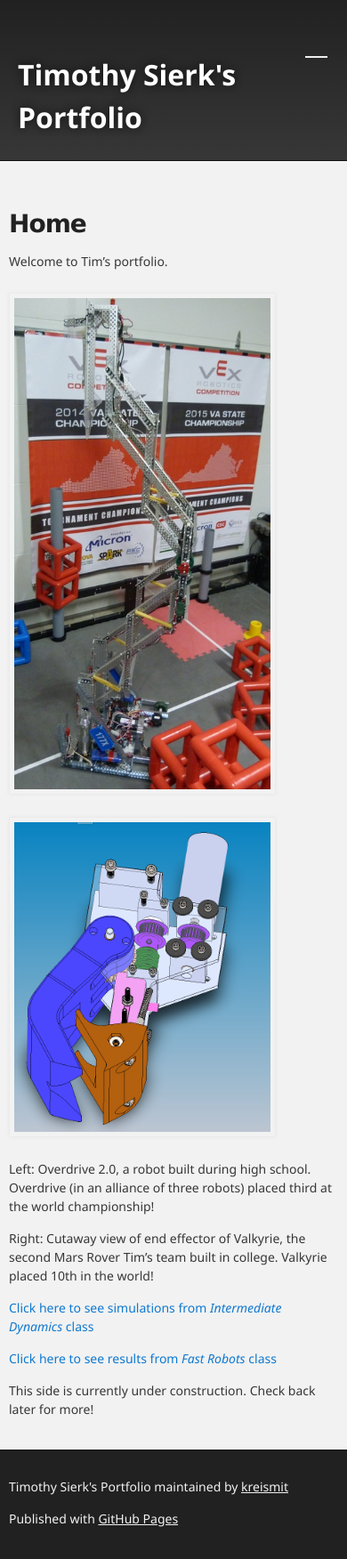
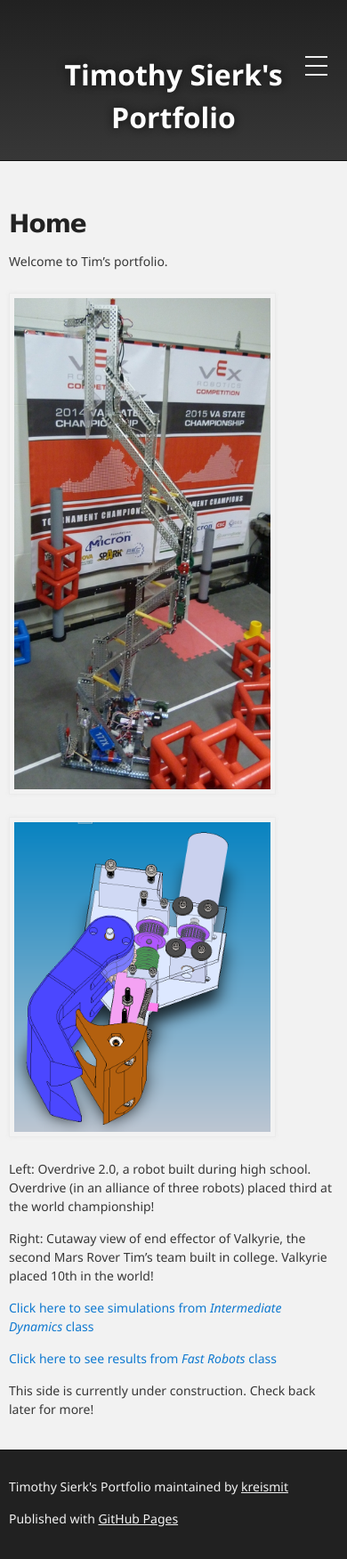
Before and after one commit to kreismit/portfolio, a Jekyll site: the page built from index.md, in a window 390 px wide. Shown: the whole page at 89% size. Built offline with Jekyll 4.4.1, drawn with Linux system fonts in a browser that asks for light colours; our own code applies the rules of GitHub Pages for plain Markdown files.

Commit message:
Fixed navbar problems and widened content

```diff
--- a/_layouts/default.html
+++ b/_layouts/default.html
@@ -6,257 +6,6 @@
     <meta http-equiv="X-UA-Compatible" content="IE=edge">
     <meta name="viewport" content="width=device-width,maximum-scale=2">
     <link rel="stylesheet" type="text/css" media="screen" href="{{ '/assets/css/style.css?v=' | append: site.github.build_revision | relative_url }}">
-  <!--
-  <style>
-
-    html {
-      box-sizing: border-box;
-    }
-    *, *:before, *:after {
-      box-sizing: inherit;
-    }
-
-    article, header, section, aside, details, figcaption, figure, footer, header, hgroup, main, nav, section, summary {
-        display: block;
-    }
-    body {
-        background:#daf4f8 none repeat scroll 0 0;
-        color: #222;
-        font-size: 100%;
-        line-height: 24px;
-        margin: 0;
-	    padding:0;
-	    font-family: "Segoe UI",sans-serif;
-    }
-    a{
-	    font-family: "Segoe UI",sans-serif;
-	    text-decoration: none;
-	    outline: none;
-    }
-    a:hover, a:focus {
-	    color: #373e18;
-    }
-    section {
-        float: left;
-        width: 100%;
-	    padding-bottom:3em;
-    }
-    h2 {
-        color: #1a0e0e;
-        font-size: 26px;
-        font-weight: 700;
-        margin: 0;
-        line-height: normal;
-	    text-transform:uppercase;
-    }
-    h2 span {
-        display: block;
-        padding: 0;
-        font-size: 18px;
-        opacity: 0.7;
-        margin-top: 5px;
-	    text-transform:uppercase;
-    }
-
-    #float-right{
-	    float:right;
-    }
-
-    /* ******************************************************
-	    Script Top
-    *********************************************************/
-
-    .ScriptTop {
-        background: #fff none repeat scroll 0 0;
-        float: left;
-        font-size: 0.69em;
-        font-weight: 600;
-        line-height: 2.2;
-        padding: 12px 0;
-        text-transform: uppercase;
-        width: 100%;
-    }
-
-    /* To Navigation Style 1*/
-    .ScriptTop ul {
-        margin: 24px 0;
-        padding: 0;
-        text-align: left;
-    }
-    .ScriptTop li{
-	    list-style:none;
-	    display:inline-block;
-    }
-    .ScriptTop li a {
-        background: #6a4aed none repeat scroll 0 0;
-        color: #fff;
-        display: inline-block;
-        font-size: 14px;
-        font-weight: 600;
-        padding: 5px 18px;
-        text-decoration: none;
-        text-transform: capitalize;
-    }
-    .ScriptTop li a:hover{
-	    background:#000;
-	    color:#fff;
-    }
-
-
-    /* ******************************************************
-	    Script Header
-    *********************************************************/
-
-    .ScriptHeader {
-        float: left;
-        width: 100%;
-        padding: 2em 0;
-    }
-    .rt-heading {
-        margin: 0 auto;
-	    text-align:center;
-    }
-
-    .ScriptHeader h1{
-	    font-family: "Source Sans Pro", "Segoe UI", Frutiger, "Frutiger Linotype", "Dejavu Sans", "Helvetica Neue", Arial, sans-serif;
-      text-rendering: optimizeLegibility;
-      -webkit-font-smoothing: antialiased;
-        color: #6a4aed;
-        font-size: 26px;
-        font-weight: 700;
-        margin: 0;
-        line-height: normal;
-
-    }
-    .ScriptHeader h2 {
-        color: #312c8f;
-        font-size: 20px;
-        font-weight: 400;
-        margin: 5px 0 0;
-        line-height: normal;
-
-    }
-    .ScriptHeader h1 span {
-        display: block;
-        padding: 0;
-        font-size: 22px;
-        opacity: 0.7;
-        margin-top: 5px;
-
-    }
-    .ScriptHeader span {
-        display: block;
-        padding: 0;
-        font-size: 22px;
-        opacity: 0.7;
-        margin-top: 5px;
-    }
-
-
-
-
-    /* ******************************************************
-	    Live Demo
-    *********************************************************/
-
-
-
-
-
-    /* ******************************************************
-	    Responsive Grids
-    *********************************************************/
-
-    .rt-container {
-	    margin: 0 auto;
-	    padding-left:12px;
-	    padding-right:12px;
-    }
-    .rt-row:before, .rt-row:after {
-      display: table;
-      line-height: 0;
-      content: "";
-    }
-
-    .rt-row:after {
-      clear: both;
-    }
-    [class^="col-rt-"] {
-      box-sizing: border-box;
-      -webkit-box-sizing: border-box;
-      -moz-box-sizing: border-box;
-      -o-box-sizing: border-box;
-      -ms-box-sizing: border-box;
-      padding: 0 15px;
-      min-height: 1px;
-      position: relative;
-    }
-
-
-    @media (min-width: 768px) {
-      .rt-container {
-        width: 750px;
-      }
-      [class^="col-rt-"] {
-        float: left;
-        width: 49.9999999999%;
-      }
-      .col-rt-6, .col-rt-12 {
-        width: 100%;
-      }
-
-    }
-
-    @media (min-width: 1200px) {
-	    .rt-container {
-		    width: 1170px;
-	    }
-	    .col-rt-1 {
-		    width:16.6%;
-	    }
-	    .col-rt-2 {
-		    width:30.33%;
-	    }
-	    .col-rt-3 {
-		    width:50%;
-	    }
-	    .col-rt-4 {
-		    width: 67.664%;
-	    }
-	    .col-rt-5 {
-		    width: 83.33%;
-	    }
-
-
-    }
-
-    @media only screen and (min-width:240px) and (max-width: 768px){
-	     .ScriptTop h1, .ScriptTop ul {
-		    text-align: center;
-	    }
-	    .ScriptTop h1{
-		    margin-top:0;
-		    margin-bottom:15px;
-	    }
-	    .ScriptTop ul{
-		     margin-top:12px;
-	    }
-
-	    .ScriptHeader h1,
-	    .ScriptHeader h2,
-	    .scriptnav ul{
-		    text-align:center;
-	    }
-	    .scriptnav ul{
-		     margin-top:12px;
-	    }
-	    #float-right{
-		    float:none;
-	    }
-
-    }
-  </style> -->
-  <!-- ^^ Copied from codeconvey.com tutorial -->
   {% seo %}
   </head>
 
@@ -264,7 +13,7 @@
 
     <!-- HEADER -->
     <div id="header_wrap" class="outer">
-        <header class="inner">
+        <header class="inner" style="text-align: center"> <!-- center only this header -->
 
           <!--
           <h1 id="project_title">{{ site.title | default: site.github.repository_name }}</h1>
@@ -280,9 +29,11 @@
             <div class="nav-btn">
                 <label for="nav-check">
                     <span></span>
+                    <span></span>
+                    <span></span>
                 </label>
             </div>
-            <div class="nav-links">
+            <div class="nav-links" style="z-index: 100"> <!-- z-index is out-of-plane position -->
                 <a href="./cmr.html"> Mars Rover Team </a>
                 <a href="./smokescreen.html"> SmokeScreen </a>
                 <a href="https://kreismit.github.io/ECE4960/labs.html"> <em>Fast Robots</em> </a>
--- a/_sass/jekyll-theme-slate.scss
+++ b/_sass/jekyll-theme-slate.scss
@@ -133,7 +133,7 @@ strong {
 img {
   position: relative;
   margin: 0 auto;
-  max-width: 739px;
+  max-width: 1080px;
   padding: 5px;
   margin: 10px 0 10px 0;
   border: 1px solid #ebebeb;
@@ -261,7 +261,7 @@ Full-Width Styles
 
 .inner {
   position: relative;
-  max-width: 640px;
+  max-width: 1080px;
   padding: 20px 10px;
   margin: 0 auto;
 }
@@ -272,7 +272,7 @@ Full-Width Styles
   top:0;
   right: 10px;
   z-index: 10;
-  padding: 10px 10px 40px 10px;
+  padding: 10px 50px 10px 10px;
   color: #fff;
   background: url('../images/blacktocat.png') #0090ff no-repeat 95% 50%;
   font-weight: 700;
@@ -375,7 +375,7 @@ Small Device Styles
   }
 }
 
-@media screen and (max-width: 480px) {
+@media screen and (max-width: 720px) {
   body {
     font-size:14px;
   }
@@ -386,7 +386,7 @@ Small Device Styles
 
   .inner {
     min-width: 320px;
-    max-width: 480px;
+    max-width: 720px;
   }
 
   #project_title {
--- a/assets/css/style.scss
+++ b/assets/css/style.scss
@@ -55,7 +55,7 @@ body {
   display: none;
 }
 
-@media (max-width:600px) {
+@media (max-width:720px) {
   .nav > .nav-btn {
     display: inline-block;
     position: absolute;
@@ -84,7 +84,7 @@ body {
     background-color: #333;
     height: 0px;
     transition: all 0.3s ease-in;
-    overflow-y: hidden;
+    overflow-y: auto;
     top: 50px;
     left: 0px;
   }
```
